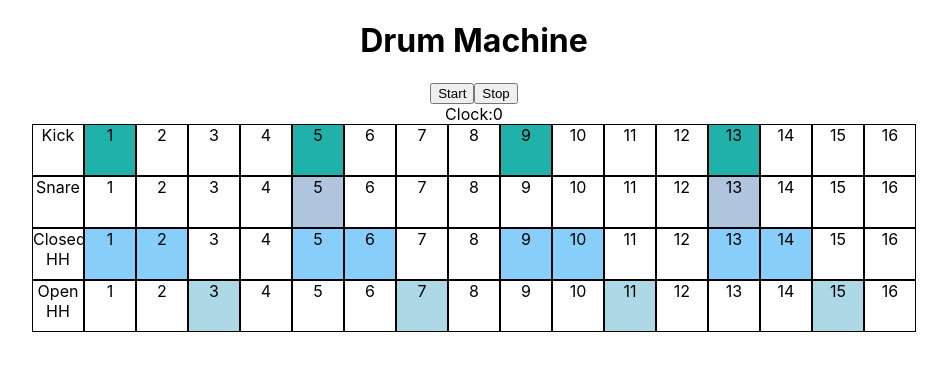
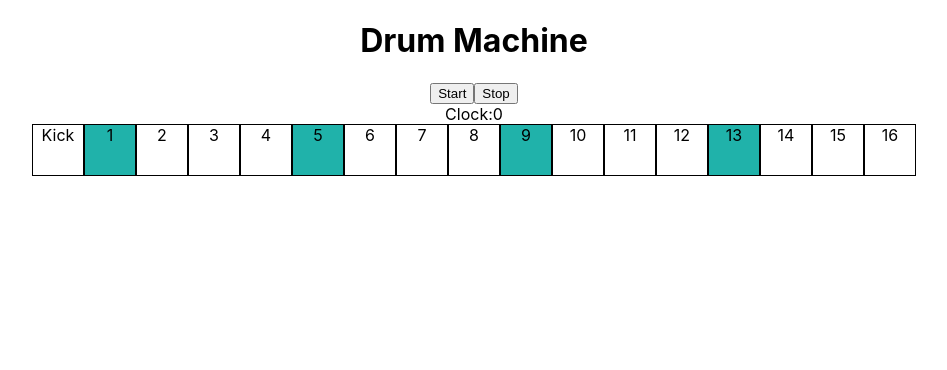
Before and after one commit to austincesear123/project-04-drum-machine-client, a React (Create React App) app: page / in a window 1280 px wide. Shown: the top 370 px of the page, without its empty margins (166-1113 px from the left). Built offline with nearby package versions, Linux system fonts and the light colour scheme.

Commit message:
bug not solved yet

```diff
--- a/src/App.js
+++ b/src/App.js
@@ -4,37 +4,57 @@ import { useEffect, useState } from "react";
 import BassDrumRow from "./BassDrumRow/BassDrumRow";
 import SnareDrumRow from "./SnareDrumRow/SnareDrumRow";
 import ClosedHatRow from "./ClosedHatRow/ClosedHatRow";
+// import StartAudioContext from "startaudiocontext";
+
+// const context = new AudioContext();
+// Tone.start();
 
 function App() {
   const [isPlaying, setIsPlaying] = useState(false);
   const [clock, setClock] = useState(0);
+  // const [loop, setLoop] = useState({});
 
-  Tone.Transport.bpm.value = 140;
-  Tone.Transport.loop = true;
-  Tone.Transport.setLoopPoints(0, "1m");
+  // useEffect(() => {
+  //   async function start() {
+  //     await Tone.start();
+  //   }
+  //   start();
+  // }, []);
 
-  useEffect(() => {
-    return new Tone.Loop(() => {
-      let currentBeat = Tone.Transport.position
-        .split(":")
-        .map((i) => parseInt(i));
-      handleClock(currentBeat);
-    }, "16n").start(0);
-  });
+  // useEffect(() => {
+  //   StartAudioContext(Tone.context);
+  //   StartAudioContext(context)
+  //   Tone.Transport.bpm.value = 140;
+  //   Tone.Transport.loop = true;
+  //   Tone.Transport.setLoopPoints(0, "1m");
+  //   return new Tone.Loop(() => {
+  //     let currentBeat = Tone.Transport.position
+  //       .split(":")
+  //       .map((i) => parseInt(i));
+  //     handleClock(currentBeat);
+  //   }, "16n").start(0).stop("1m");
+  // }, []);
 
   function runClock() {
     if (!isPlaying) {
-      Tone.Transport.start();
+      Tone.Transport.loop = true;
+      Tone.Transport.loopStart = 0;
+      Tone.Transport.loopEnd = 2;
+      Tone.Transport.start("+0.1");
 
       setIsPlaying(true);
     }
   }
 
   function stopClock() {
-    Tone.Transport.stop();
+    if (isPlaying) {
+      Tone.Transport.stop();
+      Tone.Transport.loop = false;
+      Tone.Transport.loopEnd = 0;
 
-    setIsPlaying(false);
-    setClock(0);
+      setIsPlaying(false);
+      setClock(0);
+    }
   }
 
   function handleClock(beat) {
@@ -61,8 +81,8 @@ function App() {
       <button onClick={stopClock}>Stop</button>
       <div>Clock:{clock}</div>
       <BassDrumRow clock={clock} />
-      <SnareDrumRow clock={clock} />
-      <ClosedHatRow clock={clock} />
+      {/* <SnareDrumRow clock={clock} /> */}
+      {/* <ClosedHatRow clock={clock} /> */}
     </div>
   );
 }
--- a/src/BassDrumRow/BassDrumRow.js
+++ b/src/BassDrumRow/BassDrumRow.js
@@ -1,18 +1,6 @@
 import "./BassDrumRow.css";
 import { useEffect, useState } from "react";
 import * as Tone from "tone";
-
-const bassSynth = new Tone.MembraneSynth({
-  octaves: 10,
-  pitchDecay: 0.1,
-  envelope: {
-    attack: 0.005,
-    decay: 1,
-    sustain: 1,
-    release: 0.2,
-  },
-}).toDestination();
-bassSynth.volume.value = -3;
 
 const defaultSeq = [
   { time: "0:0:0", note: "C0", velocity: 1 },
@@ -51,63 +39,37 @@ const defaultStepChecked = [
   false,
 ];
 
+const bassSynth = new Tone.MembraneSynth({
+  octaves: 10,
+  pitchDecay: 0.1,
+  envelope: {
+    attack: 0.005,
+    decay: 1,
+    sustain: 1,
+    release: 0.2,
+  },
+}).toDestination();
+bassSynth.volume.value = -3;
+
+const bassPart = new Tone.Part((time, value) => {
+  bassSynth.triggerAttackRelease(value.note, "16n", time, value.velocity);
+}, defaultSeq);
+
 const BassDrumRow = ({ clock }) => {
-  const [bassSeq, setBassSeq] = useState(defaultSeq);
-  const [bassPartContainer, setBassPartContainer] = useState({});
+  // const [bassSeq, setBassSeq] = useState(defaultSeq);
+  // const [bassPartContainer, setBassPartContainer] = useState({});
   const [bassStepChecked, setBassStepChecked] = useState(defaultStepChecked);
+  const [bassRow, setBassRow] = useState([]);
 
   useEffect(() => {
-    const bassPart = new Tone.Part((time, value) => {
-      bassSynth.triggerAttackRelease(value.note, "16n", time, value.velocity);
-    }, bassSeq).start("0:0:0");
-    setBassPartContainer(bassPart);
+    // const bassPart = new Tone.Part((time, value) => {
+    //   bassSynth.triggerAttackRelease(value.note, "16n", time, value.velocity);
+    // }, defaultSeq).start("0:0:0");
+    bassPart.start("+0.1");
+    // setBassPartContainer(bassPart);
   }, []);
 
-  function toggleActiveStep(index) {
-    bassPartContainer.dispose();
-    const updatedBassStepChecked = [...bassStepChecked];
-    const updatedBassSeq = [];
-
-    if (!updatedBassStepChecked[index]) {
-      updatedBassStepChecked[index] = true;
-    } else {
-      updatedBassStepChecked[index] = false;
-    }
-
-    for (let i = 0; i < updatedBassStepChecked.length; i++) {
-      if (updatedBassStepChecked[i]) {
-        if (i < 4) {
-          updatedBassSeq.push({ time: `0:0:${i}`, note: "C0", velocity: 1 });
-        } else if (i < 8) {
-          updatedBassSeq.push({
-            time: `0:1:${i - 4}`,
-            note: "C0",
-            velocity: 1,
-          });
-        } else if (i < 12) {
-          updatedBassSeq.push({
-            time: `0:2:${i - 8}`,
-            note: "C0",
-            velocity: 1,
-          });
-        } else if (i < 16) {
-          updatedBassSeq.push({
-            time: `0:3:${i - 12}`,
-            note: "C0",
-            velocity: 1,
-          });
-        }
-      }
-    }
-
-    const updatedBassPart = new Tone.Part((time, value) => {
-      bassSynth.triggerAttackRelease(value.note, "16n", time, value.velocity);
-    }, updatedBassSeq).start("0:0:0");
-    setBassSeq(updatedBassSeq);
-    setBassPartContainer(updatedBassPart);
-    setBassStepChecked(updatedBassStepChecked);
-  }
-
+  useEffect(() => {
     const bassNote = [];
     for (let i = 0; i < 16; i++) {
       bassNote.push(
@@ -120,17 +82,66 @@ const BassDrumRow = ({ clock }) => {
               ? "bass-note bass-green"
               : "bass-note"
           }
-        onClick={() => toggleActiveStep(i)}
+          onClick={() => toggleBassActiveStep(i)}
         >
           {i + 1}
         </div>
       );
     }
+    setBassRow(bassNote);
+  }, [bassStepChecked]);
+
+  function toggleBassActiveStep(index) {
+    // Tone.Transport.clear(bassPartContainer);
+    // bassPartContainer.dispose();
+    bassPart.dispose();
+    const updatedBassStepChecked = [...bassStepChecked];
+    // const updatedBassSeq = [];
+
+    if (!updatedBassStepChecked[index]) {
+      updatedBassStepChecked[index] = true;
+    } else {
+      updatedBassStepChecked[index] = false;
+    }
+
+    // for (let i = 0; i < updatedBassStepChecked.length; i++) {
+    //   if (updatedBassStepChecked[i]) {
+    //     if (i < 4) {
+    //       bassPart.add({ time: `0:0:${i}`, note: "C0", velocity: 1 });
+    //     } else if (i < 8) {
+    //       bassPart.add({
+    //         time: `0:1:${i - 4}`,
+    //         note: "C0",
+    //         velocity: 1,
+    //       });
+    //     } else if (i < 12) {
+    //       bassPart.add({
+    //         time: `0:2:${i - 8}`,
+    //         note: "C0",
+    //         velocity: 1,
+    //       });
+    //     } else if (i < 16) {
+    //       bassPart.add({
+    //         time: `0:3:${i - 12}`,
+    //         note: "C0",
+    //         velocity: 1,
+    //       });
+    //     }
+    //   }
+    // }
+
+    // const updatedBassPart = bassPart;
+
+    // setBassSeq(updatedBassSeq);
+    // setBassPartContainer(updatedBassPart);
+    bassPart.start("+0.1");
+    setBassStepChecked(updatedBassStepChecked);
+  }
 
   return (
     <div className="bass-track">
       <div className="bass-note">Kick</div>
-      {bassNote}
+      {bassRow}
     </div>
   );
 };
--- a/src/ClosedHatRow/ClosedHatRow.js
+++ b/src/ClosedHatRow/ClosedHatRow.js
@@ -16,21 +16,21 @@ const closedHatSynth = new Tone.MetalSynth({
 closedHatSynth.volume.value = -6;
 
 const defaultSeq = [
-  { time: "0:0:0", note: "C1", velocity: 1, open: false },
-  { time: "0:0:1", note: "C1", velocity: 1, open: false },
-  { time: "0:0:2", note: "C1", velocity: 1, open: true },
+  { time: "0:0:0", note: "C1", velocity: 1 },
+  { time: "0:0:1", note: "C1", velocity: 1 },
+  { time: "0:0:2", note: "C1", velocity: 1 },
   //   { time: "0:0:3", note: "C1", velocity: 0 },
-  { time: "0:1:0", note: "C1", velocity: 1, open: false },
-  { time: "0:1:1", note: "C1", velocity: 1, open: false },
-  { time: "0:1:2", note: "C1", velocity: 1, open: true },
+  { time: "0:1:0", note: "C1", velocity: 1 },
+  { time: "0:1:1", note: "C1", velocity: 1 },
+  { time: "0:1:2", note: "C1", velocity: 1 },
   //   { time: "0:1:3", note: "C1", velocity: 0 },
-  { time: "0:2:0", note: "C1", velocity: 1, open: false },
-  { time: "0:2:1", note: "C1", velocity: 1, open: false },
-  { time: "0:2:2", note: "C1", velocity: 1, open: true },
+  { time: "0:2:0", note: "C1", velocity: 1 },
+  { time: "0:2:1", note: "C1", velocity: 1 },
+  { time: "0:2:2", note: "C1", velocity: 1 },
   //   { time: "0:2:3", note: "C1", velocity: 0 },
-  { time: "0:3:0", note: "C1", velocity: 1, open: false },
-  { time: "0:3:1", note: "C1", velocity: 1, open: false },
-  { time: "0:3:2", note: "C1", velocity: 1, open: true },
+  { time: "0:3:0", note: "C1", velocity: 1 },
+  { time: "0:3:1", note: "C1", velocity: 1 },
+  { time: "0:3:2", note: "C1", velocity: 1 },
   //   { time: "0:3:3", note: "C1", velocity: 0 },
 ];
 
@@ -72,36 +72,38 @@ const defaultStepChecked2 = [
   false,
 ];
 
-const ClosedHatRow = ({ clock }) => {
-  const [closedHatSeq, setClosedHatSeq] = useState(defaultSeq);
-  const [closedHatPartContainer, setClosedHatPartContainer] = useState({});
-  const [closedHatStepChecked, setClosedHatStepChecked] =
-    useState(defaultStepChecked);
-  const [openHatStepChecked, setOpenHatStepChecked] =
-    useState(defaultStepChecked2);
-
-  useEffect(() => {
 const closedHatPart = new Tone.Part((time, value) => {
   if (value.open) {
     closedHatSynth.envelope.decay = 0.1;
   } else {
     closedHatSynth.envelope.decay = 0.03;
   }
-      closedHatSynth.triggerAttackRelease(
-        value.note,
-        "16n",
-        time,
-        value.velocity
-      );
-    }, closedHatSeq).start("0:0:0");
-    setClosedHatPartContainer(closedHatPart);
+  closedHatSynth.triggerAttackRelease(value.note, "16n", time, value.velocity);
+}, defaultSeq);
+
+const ClosedHatRow = ({ clock }) => {
+  // const [closedHatSeq, setClosedHatSeq] = useState(defaultSeq);
+  // const [closedHatPartContainer, setClosedHatPartContainer] = useState({});
+  const [closedHatStepChecked, setClosedHatStepChecked] =
+    useState(defaultStepChecked);
+  const [openHatStepChecked, setOpenHatStepChecked] =
+    useState(defaultStepChecked2);
+
+  const [closedHatRow, setClosedHatRow] = useState([]);
+  const [openHatRow, setOpenHatRow] = useState([]);
+
+  useEffect(() => {
+    closedHatPart.start("+0.1");
+    // setClosedHatPartContainer(closedHatPart);
   }, []);
 
-  function toggleActiveStep(index, row) {
-    closedHatPartContainer.dispose();
+  function toggleClosedHatActiveStep(index, row) {
+    // Tone.Transport.clear(closedHatPartContainer)
+    // closedHatPartContainer.dispose();
+    closedHatPart.clear();
     const updatedClosedHatStepChecked = [...closedHatStepChecked];
     const updatedOpenHatStepChecked = [...openHatStepChecked];
-    const updatedClosedHatSeq = [];
+    // const updatedClosedHatSeq = [];
 
     if (row === "ch") {
       if (
@@ -131,86 +133,79 @@ const ClosedHatRow = ({ clock }) => {
     for (let i = 0; i < updatedClosedHatStepChecked.length; i++) {
       if (updatedClosedHatStepChecked[i]) {
         if (i < 4) {
-          updatedClosedHatSeq.push({
+          closedHatPart.add({
             time: `0:0:${i}`,
             note: "C1",
             velocity: 1,
-            open: false,
           });
         } else if (i < 8) {
-          updatedClosedHatSeq.push({
+          closedHatPart.add({
             time: `0:1:${i - 4}`,
             note: "C1",
             velocity: 1,
-            open: false,
           });
         } else if (i < 12) {
-          updatedClosedHatSeq.push({
+          closedHatPart.add({
             time: `0:2:${i - 8}`,
             note: "C1",
             velocity: 1,
-            open: false,
           });
         } else if (i < 16) {
-          updatedClosedHatSeq.push({
+          closedHatPart.add({
             time: `0:3:${i - 12}`,
             note: "C1",
             velocity: 1,
-            open: false,
           });
         }
       } else if (updatedOpenHatStepChecked[i]) {
         if (i < 4) {
-          updatedClosedHatSeq.push({
+          closedHatPart.add({
             time: `0:0:${i}`,
             note: "C1",
             velocity: 1,
-            open: true,
           });
         } else if (i < 8) {
-          updatedClosedHatSeq.push({
+          closedHatPart.add({
             time: `0:1:${i - 4}`,
             note: "C1",
             velocity: 1,
-            open: true,
           });
         } else if (i < 12) {
-          updatedClosedHatSeq.push({
+          closedHatPart.add({
             time: `0:2:${i - 8}`,
             note: "C1",
             velocity: 1,
-            open: true,
           });
         } else if (i < 16) {
-          updatedClosedHatSeq.push({
+          closedHatPart.add({
             time: `0:3:${i - 12}`,
             note: "C1",
             velocity: 1,
-            open: true,
           });
         }
       }
     }
 
-    const updatedClosedHatPart = new Tone.Part((time, value) => {
-      if (value.open) {
-        closedHatSynth.envelope.decay = 0.1;
-      } else {
-        closedHatSynth.envelope.decay = 0.03;
-      }
-      closedHatSynth.triggerAttackRelease(
-        value.note,
-        "16n",
-        time,
-        value.velocity
-      );
-    }, updatedClosedHatSeq).start("0:0:0");
-    setClosedHatSeq(updatedClosedHatSeq);
-    setClosedHatPartContainer(updatedClosedHatPart);
+    // const updatedClosedHatPart = new Tone.Part((time, value) => {
+    //   if (value.open) {
+    //     closedHatSynth.envelope.decay = 0.1;
+    //   } else {
+    //     closedHatSynth.envelope.decay = 0.03;
+    //   }
+    //   closedHatSynth.triggerAttackRelease(
+    //     value.note,
+    //     "16n",
+    //     time,
+    //     value.velocity
+    //   );
+    // }, updatedClosedHatSeq).start("0:0:0");
+    // setClosedHatSeq(updatedClosedHatSeq);
+    // setClosedHatPartContainer(updatedClosedHatPart);
     setClosedHatStepChecked(updatedClosedHatStepChecked);
     setOpenHatStepChecked(updatedOpenHatStepChecked);
   }
 
+  useEffect(() => {
     const closedHatNote = [];
     for (let i = 0; i < 16; i++) {
       closedHatNote.push(
@@ -223,13 +218,16 @@ const ClosedHatRow = ({ clock }) => {
               ? "closed-hat-note closed-hat-green"
               : "closed-hat-note"
           }
-        onClick={() => toggleActiveStep(i, "ch")}
+          onClick={() => toggleClosedHatActiveStep(i, "ch")}
         >
           {i + 1}
         </div>
       );
     }
+    setClosedHatRow(closedHatNote);
+  }, [closedHatStepChecked]);
 
+  useEffect(() => {
     const openHatNote = [];
     for (let i = 0; i < 16; i++) {
       openHatNote.push(
@@ -242,21 +240,24 @@ const ClosedHatRow = ({ clock }) => {
               ? "open-hat-note open-hat-green"
               : "open-hat-note"
           }
-        onClick={() => toggleActiveStep(i, "oh")}
+          onClick={() => toggleClosedHatActiveStep(i, "oh")}
         >
           {i + 1}
         </div>
       );
     }
+    setOpenHatRow(openHatNote);
+  }, [openHatStepChecked]);
+
   return (
     <>
       <div className="closed-hat-track">
         <div className="closed-hat-note">Closed HH</div>
-        {closedHatNote}
+        {closedHatRow}
       </div>
       <div className="open-hat-track">
         <div className="open-hat-note">Open HH</div>
-        {openHatNote}
+        {openHatRow}
       </div>
     </>
   );
--- a/src/SnareDrumRow/SnareDrumRow.js
+++ b/src/SnareDrumRow/SnareDrumRow.js
@@ -61,22 +61,30 @@ const defaultStepChecked = [
   false,
 ];
 
+const snarePart = new Tone.Part((time, value) => {
+  snareSynth.triggerAttackRelease("16n", time, value.velocity);
+}, defaultSeq);
+
 const SnareDrumRow = ({ clock }) => {
-  const [snareSeq, setSnareSeq] = useState(defaultSeq);
-  const [snarePartContainer, setSnarePartContainer] = useState({});
+  // const [snareSeq, setSnareSeq] = useState(defaultSeq);
+  // const [snarePartContainer, setSnarePartContainer] = useState({});
   const [snareStepChecked, setSnareStepChecked] = useState(defaultStepChecked);
+  const [snareRow, setSnareRow] = useState([]);
 
   useEffect(() => {
-    const snarePart = new Tone.Part((time, value) => {
-      snareSynth.triggerAttackRelease("16n", time, value.velocity);
-    }, snareSeq).start("0:0:0");
-    setSnarePartContainer(snarePart);
+    // const snarePart = new Tone.Part((time, value) => {
+    //   snareSynth.triggerAttackRelease("16n", time, value.velocity);
+    // }, defaultSeq).start("0:0:0");
+    snarePart.start("+0.1");
+    // setSnarePartContainer(snarePart);
   }, []);
 
-  function toggleActiveStep(index) {
-    snarePartContainer.dispose();
+  function toggleSnareActiveStep(index) {
+    // Tone.Transport.clear(snarePartContainer)
+    // snarePartContainer.dispose();
+    snarePart.clear();
     const updatedSnareStepChecked = [...snareStepChecked];
-    const updatedSnareSeq = [];
+    // const updatedSnareSeq = [];
 
     if (!updatedSnareStepChecked[index]) {
       updatedSnareStepChecked[index] = true;
@@ -87,21 +95,21 @@ const SnareDrumRow = ({ clock }) => {
     for (let i = 0; i < updatedSnareStepChecked.length; i++) {
       if (updatedSnareStepChecked[i]) {
         if (i < 4) {
-          updatedSnareSeq.push({ time: `0:0:${i}`, note: "C0", velocity: 1 });
+          snarePart.add({ time: `0:0:${i}`, note: "C0", velocity: 1 });
         } else if (i < 8) {
-          updatedSnareSeq.push({
+          snarePart.add({
             time: `0:1:${i - 4}`,
             note: "C0",
             velocity: 1,
           });
         } else if (i < 12) {
-          updatedSnareSeq.push({
+          snarePart.add({
             time: `0:2:${i - 8}`,
             note: "C0",
             velocity: 1,
           });
         } else if (i < 16) {
-          updatedSnareSeq.push({
+          snarePart.add({
             time: `0:3:${i - 12}`,
             note: "C0",
             velocity: 1,
@@ -116,14 +124,15 @@ const SnareDrumRow = ({ clock }) => {
     //   updatedSnareSeq[index] = { ...updatedSnareSeq[index], velocity: 0 };
     // }
 
-    const updatedSnarePart = new Tone.Part((time, value) => {
-      snareSynth.triggerAttackRelease("16n", time, value.velocity);
-    }, updatedSnareSeq).start("0:0:0");
-    setSnareSeq(updatedSnareSeq);
-    setSnarePartContainer(updatedSnarePart);
+    // const updatedSnarePart = new Tone.Part((time, value) => {
+    //   snareSynth.triggerAttackRelease("16n", time, value.velocity);
+    // }, updatedSnareSeq).start("0:0:0");
+    // setSnareSeq(updatedSnareSeq);
+    // setSnarePartContainer(updatedSnarePart);
     setSnareStepChecked(updatedSnareStepChecked);
   }
 
+  useEffect(() => {
     const snareNote = [];
     for (let i = 0; i < 16; i++) {
       snareNote.push(
@@ -136,17 +145,19 @@ const SnareDrumRow = ({ clock }) => {
               ? "snare-note snare-green"
               : "snare-note"
           }
-        onClick={() => toggleActiveStep(i)}
+          onClick={() => toggleSnareActiveStep(i)}
         >
           {i + 1}
         </div>
       );
     }
+    setSnareRow(snareNote)
+  }, [snareStepChecked]);
 
   return (
     <div className="snare-track">
       <div className="snare-note">Snare</div>
-      {snareNote}
+      {snareRow}
     </div>
   );
 };
```
Lines whose indentation alone changed are shown as unchanged.
